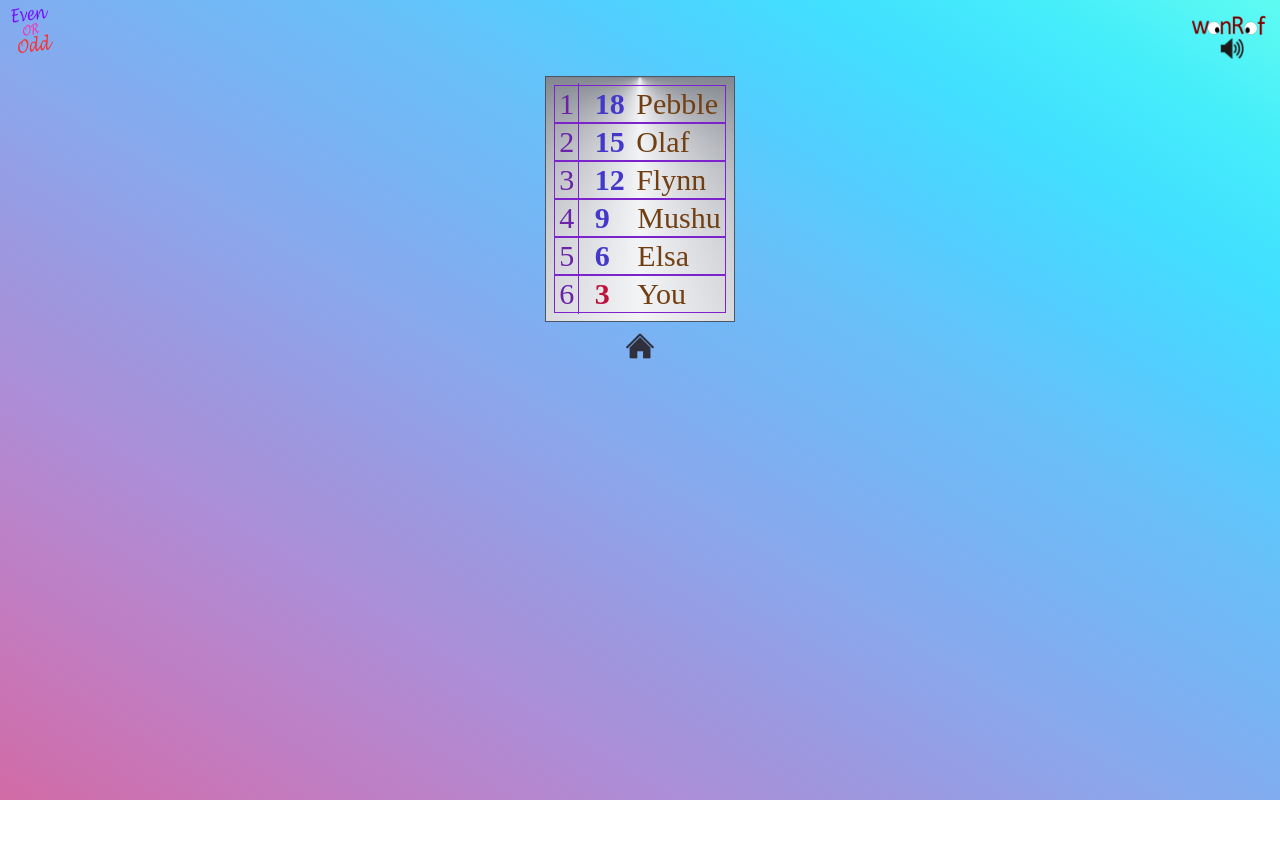
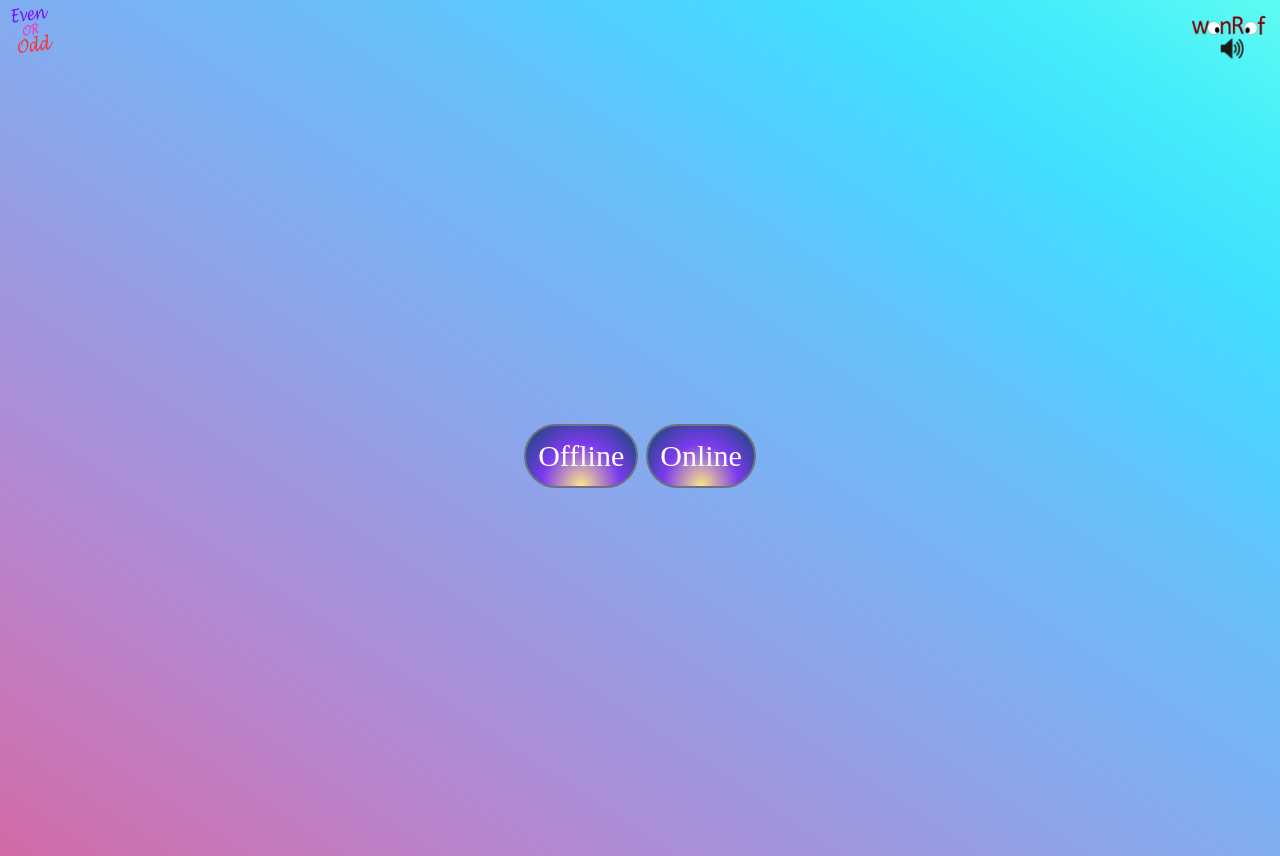
Before and after one commit to Aniyo44/EOO, a SvelteKit app: page /records in a window 1280 px wide. Before the commit the page ends 800 px from the top, so only its background shows below. Built offline with nearby package versions, Linux system fonts and the light colour scheme.

Commit message:
added the records online / offline pages and revert back to an old version of the last commit as i failed to add any fucking thing about sound error to keep an eye on when i try again with sound is the REFERENCE ERROR AUDIO

```diff
--- /dev/null
+++ b/src/lib/background.svelte
@@ -0,0 +1,27 @@
+<script>
+  import no_sound from '../images/no sound.webp'
+  import sound_img from '../images/sound.webp'
+
+  let sound = true;
+
+  // Function to toggle sound
+  function toggleSound() {
+    sound = !sound;
+
+    // Get all audio elements
+
+  }
+
+  // Function to handle the unmute event
+
+</script>
+
+
+
+<button on:click={toggleSound}>
+  {#if sound}
+    <img class="w-6 h-6" src={sound_img} alt="sound-button" />
+  {:else}
+    <img class="w-6 h-6" src={no_sound} alt="no_sound-button" />
+  {/if}
+</button>
--- /dev/null
+++ b/src/lib/buttonWithSound.svelte
@@ -0,0 +1,29 @@
+<script lang="ts">
+    import { onMount } from "svelte";
+    import buble from "../audio/458906__matrixxx__retro-bubble-shot.wav"
+
+
+    let audio: HTMLAudioElement;
+
+    // Load the sound effect when the component mounts
+    onMount(() => {
+        audio = new Audio(buble);
+    });
+
+    // Function to play the sound effect and trigger the button's action
+    function playSoundAndAction() {
+      audio.play(); // Play the sound effect
+      // Trigger the button's action (you can pass this action as a prop)
+      if ($$props.onClick) {
+        $$props.onClick();
+      }
+    }
+  </script>
+
+  <button on:click={playSoundAndAction} {...$$props}>
+    <slot />
+  </button>
+
+  <style>
+    /* Add your button styling here */
+  </style>
--- a/src/routes/+page.svelte
+++ b/src/routes/+page.svelte
@@ -44,11 +44,11 @@ fetch()
 <a href="/offline" class="text-white text-3xl border-2
 bg-[radial-gradient(ellipse_at_bottom,_var(--tw-gradient-stops))]
  from-amber-200 via-violet-600 to-sky-900 border-gray-500
-  p-3 rounded-full">offline</a>
+  p-3 rounded-full">Offline</a>
 <a href="/online" class="text-white border-2
 bg-[radial-gradient(ellipse_at_bottom,_var(--tw-gradient-stops))]
  from-amber-200 via-violet-600 to-sky-900 border-gray-500
-  p-3 text-3xl rounded-full">online</a>
+  p-3 text-3xl rounded-full">Online</a>
 </div>
 </div>
 
--- a/src/routes/offline/+page.svelte
+++ b/src/routes/offline/+page.svelte
@@ -207,7 +207,7 @@ bg-[radial-gradient(ellipse_at_top,_var(--tw-gradient-stops))]
   p-2 rounded-full"on:click={restart}>Restart</button>
   </div>
   <div class="justify-center flex ">
-  <a href="/records" style="background: var(--custom-gradient);" class="text-2xl mt-2 text-white
+  <a href="/records/offline" style="background: var(--custom-gradient);" class="text-2xl mt-2 text-white
  border-2
  border-gray-500
   p-2 rounded-full ">records</a>
--- a/src/routes/records/+page.svelte
+++ b/src/routes/records/+page.svelte
@@ -1,23 +1,11 @@
-<script>
-    import Just from "$lib/just.svelte";
-    import home from "../../images/home.webp"
-    import { db } from "../../database/db";
-    import { liveQuery } from "dexie";
-    import Board from "$lib/board.svelte";
-    let records = liveQuery(
-      () => db.records.toArray()
-    );
+<div class="flex justify-center min-h-screen items-center space-x-2 ">
 
-</script>
-<Just/>
-<div class="flex justify-center">
-<a href="/"><img class="w-12 scale-75" src={home} alt="home button"/></a>
+    <a href="records/offline" class="text-white text-3xl border-2
+bg-[radial-gradient(ellipse_at_bottom,_var(--tw-gradient-stops))]
+ from-amber-200 via-violet-600 to-sky-900 border-gray-500
+  p-3 rounded-full">Offline</a>
+<a href="records/online" class="text-white border-2
+bg-[radial-gradient(ellipse_at_bottom,_var(--tw-gradient-stops))]
+ from-amber-200 via-violet-600 to-sky-900 border-gray-500
+  p-3 text-3xl rounded-full">Online</a>
 </div>
-        {#if $records}
-          {#each $records as record (record.id)}
-
-          <Board  showRound={false}  blue_side={record.name1} red_side={record.name2} score={record.score1}
-          score2={record.score2} choice={record.mode} otherChoice={record.otherMode}  />
-
-          {/each}
-        {/if}
--- /dev/null
+++ b/src/routes/records/offline/+page.svelte
@@ -0,0 +1,23 @@
+<script>
+  import Just from "$lib/just.svelte";
+  import { db } from "../../../database/db";
+    import { liveQuery } from "dexie";
+    import Board from "$lib/board.svelte";
+    import home from "../../../images/home.webp"
+    let records = liveQuery(
+      () => db.records.toArray()
+    );
+
+</script>
+<Just/>
+<div class="flex justify-center">
+<a href="/"><img class="w-12 scale-75" src={home} alt="home button"/></a>
+</div>
+        {#if $records}
+          {#each $records as record (record.id)}
+
+          <Board  showRound={false}  blue_side={record.name1} red_side={record.name2} score={record.score1}
+          score2={record.score2} choice={record.mode} otherChoice={record.otherMode}  />
+
+          {/each}
+        {/if}
--- /dev/null
+++ b/src/routes/records/online/+page.svelte
@@ -0,0 +1 @@
+<p>online records</p>
```
